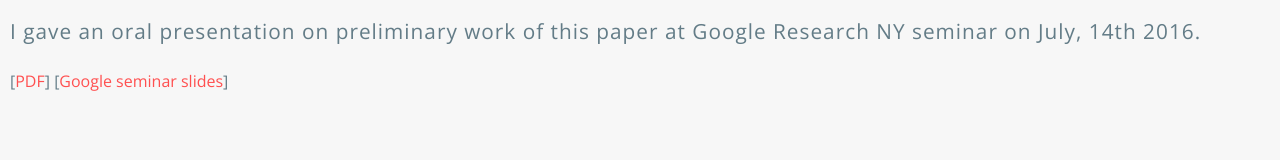
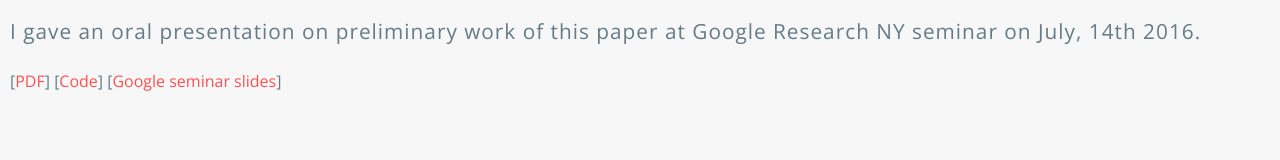
Before and after one commit to annemorvan/annemorvan.github.io, a plain HTML site: page index.html in a window 1280 px wide. Shown: the part 1924-2084 px from the top of the page. Drawn offline with nearby package versions, Linux system fonts and the light colour scheme; some packages are replaced by stand-ins of ours; a web font is replaced by a local one.

Commit message:
code StructuredSpinners

```diff
--- a/index.html
+++ b/index.html
@@ -69,8 +69,8 @@
 						I gave an oral presentation on preliminary work of this paper at Google Research NY seminar on July, 14th 2016.
                     </p>
                     [<a href="http://proceedings.mlr.press/v54/bojarski17a.html">PDF</a>]
+                    [<a href="https://github.com/annemorvan/StructuredSpinners/">Code</a>]
                     [<a href="doc/google-seminar.pdf">Google seminar slides</a>]
-                    <!-- [<a href="">code</a>] -->
                 </article>
                 <article>
                     <h3>Streaming Binary Sketching based on Subspace Tracking and Diagonal Uniformization</h3>
```
